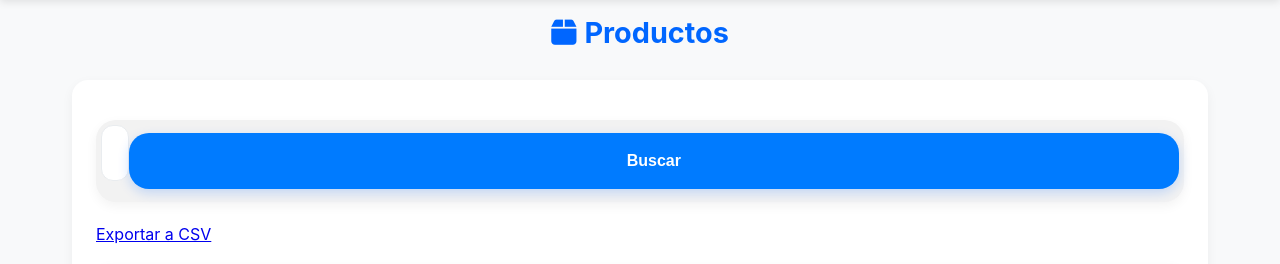
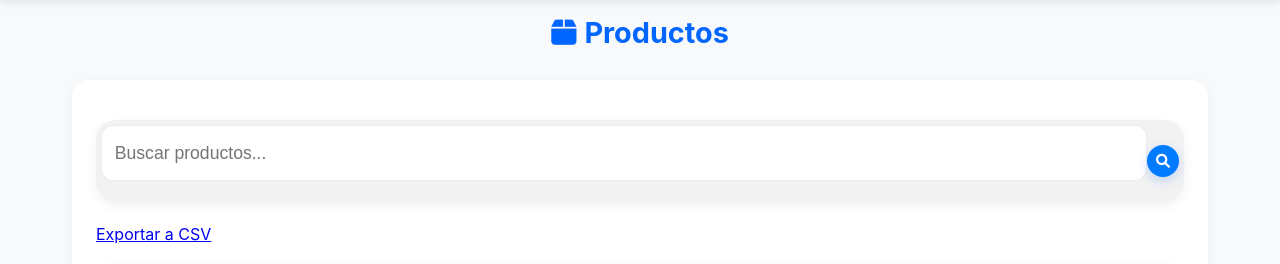
Before and after one commit to jmcriptos/mercadoX5, a Flask app: page /products in a window 1280 px wide. Shown: the part 70-334 px from the top of the page. Run offline with Flask 3, Linux system fonts and the light colour scheme; some libraries are stand-ins or nearby versions.

```diff
--- a/static/style.css
+++ b/static/style.css
@@ -106,17 +106,24 @@ form {
     border: none;
     background-color: #007bff;
     color: #fff;
-    padding: 8px 16px;
-    border-radius: 20px;
-    font-size: 16px;
+    padding: 8px;
+    border-radius: 50%;
     cursor: pointer;
     transition: background-color 0.3s ease;
-  }
+    display: flex;
+    align-items: center;
+    justify-content: center;
+    width: 32px;
+    height: 32px;
+}
 
-  .search-button:hover {
+.search-button:hover {
     background-color: #0056b3;
-  }
+}
 
+.search-button i {
+    font-size: 14px;
+}
 label {
     display: block;
     margin-bottom: 0.8rem;
--- a/templates/products.html
+++ b/templates/products.html
@@ -10,7 +10,9 @@
     <div class="card">
         <form action="{{ url_for('products') }}" method="GET" class="search-form">
             <input type="text" name="search" placeholder="Buscar productos..." value="{{ search }}" class="search-input">
-            <button type="submit" class="search-button">Buscar</button>
+            <button type="submit" class="search-button">
+                <i class="fas fa-search"></i>
+            </button>
         </form>
 
         <a href="{{ url_for('export_products') }}" class="export-link">Exportar a CSV</a>
```
